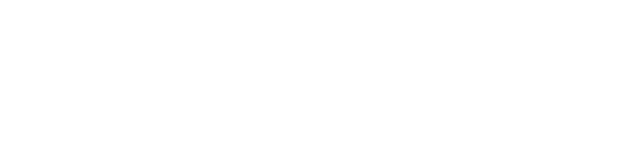
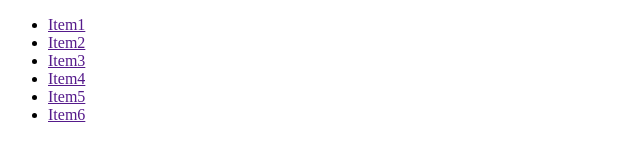
Before and after one commit to almudenaes/git, a plain HTML site: page index.html in a window 1280 px wide. Shown: the whole page, without its empty margins (0-640 px from the left). Drawn offline with Linux system fonts and the light colour scheme.

Commit message:
titulo definitivo

```diff
--- a/index.html
+++ b/index.html
@@ -0,0 +1,23 @@
+<!DOCTYPE html>
+<html lang="en">
+<head>
+	<meta charset="UTF-8">
+	<title>Document</title>
+</head>
+<body>
+
+	<header>
+		<nav>
+			<ul class="menu">
+				<li><a href="">Item1</a></li>
+				<li><a href="">Item2</a></li>
+				<li><a href="">Item3</a></li>
+				<li><a href="">Item4</a></li>
+				<li><a href="">Item5</a></li>
+				<li><a href="">Item6</a></li>
+			</ul>
+		</nav>
+	</header>
+
+</body>
+</html>
```
Also changed, not shown: nuevo.html (+1 -1 lines).
